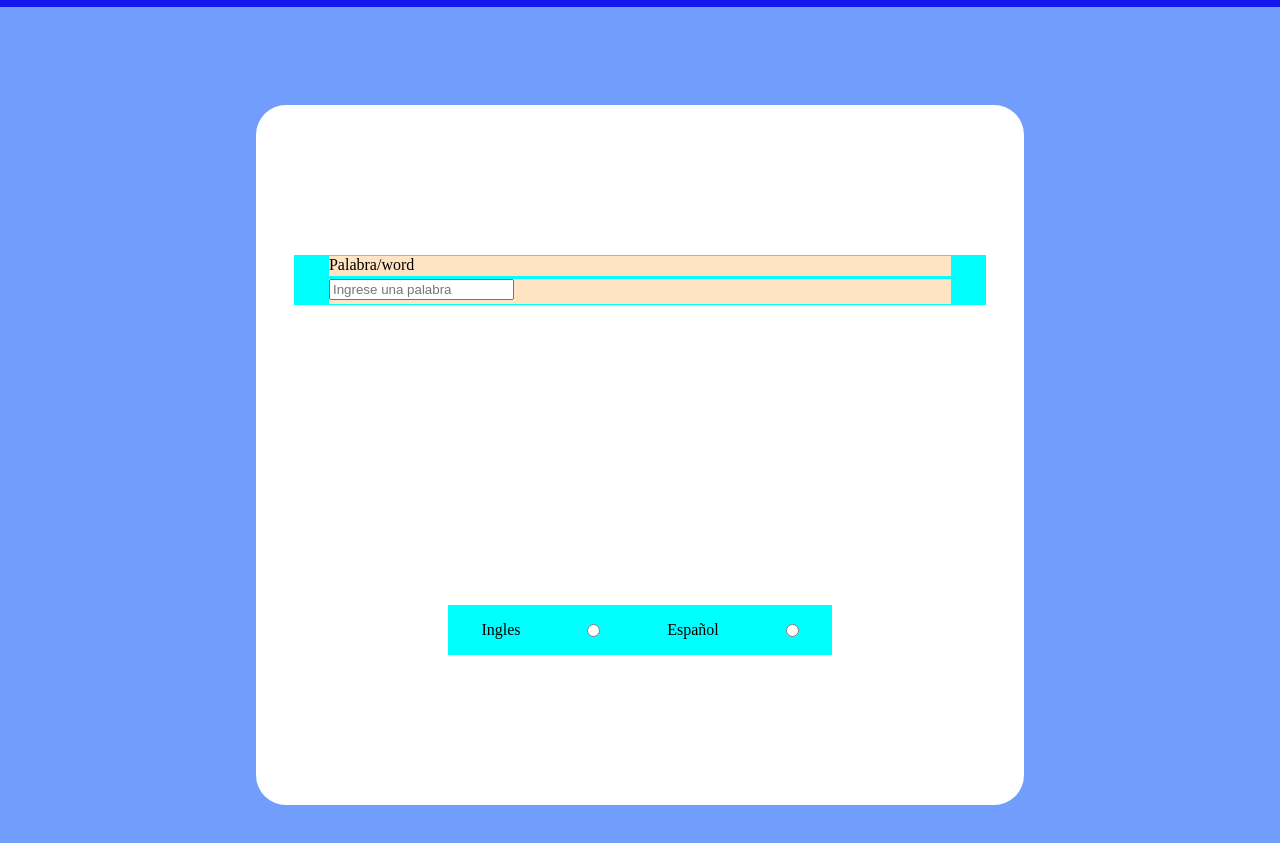
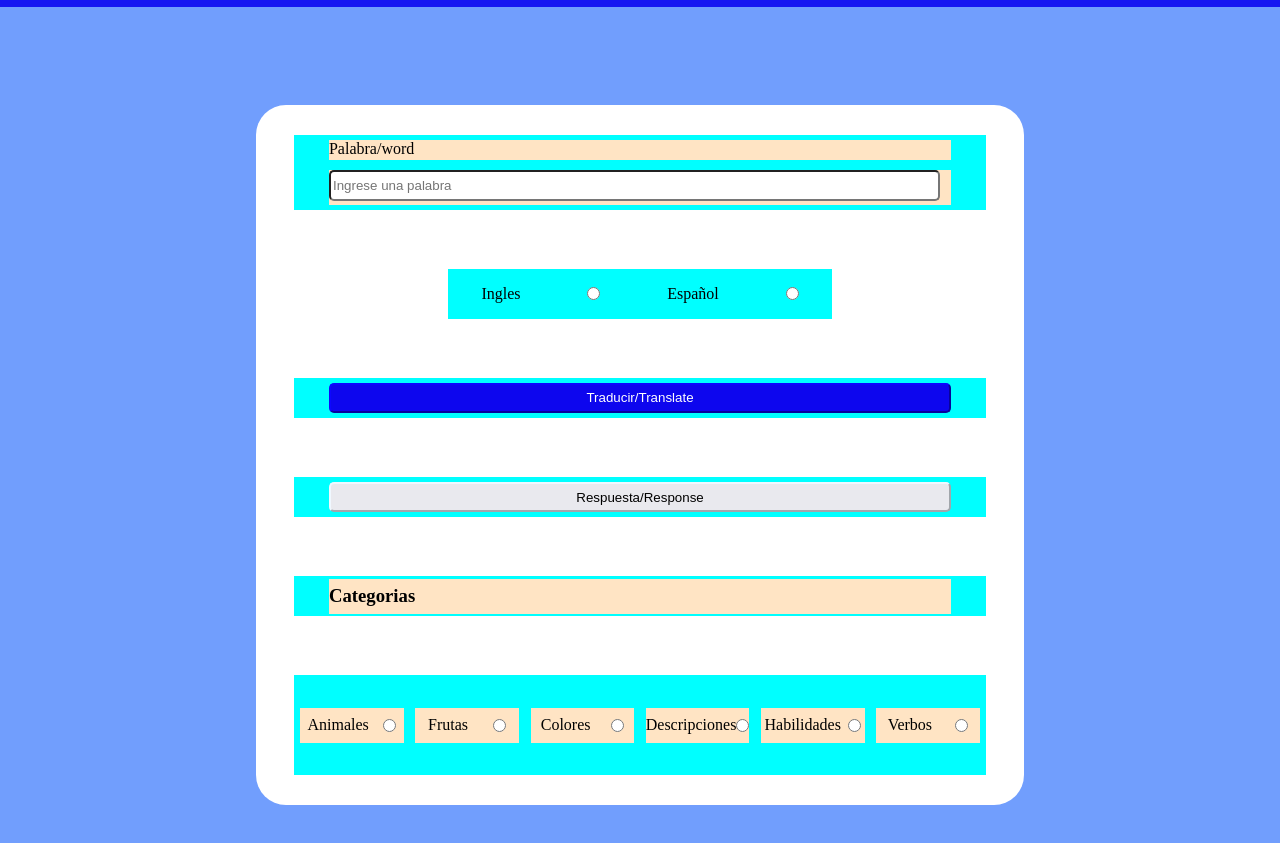
Before and after one commit to ValeriaPache/Dictionary, a plain HTML site: page index.html in a window 1280 px wide. Shown: the part 53-896 px from the top of the page. Drawn offline with Linux system fonts and the light colour scheme; files whose address does not match are found by name.

Commit message:
Cree los botones y la seccion de las categorias

```diff
--- a/Styles/Style.css
+++ b/Styles/Style.css
@@ -43,7 +43,7 @@
 }
 .subContentBoody > .containerSpaceWord{
     width: 90%;
-    height: 50px;
+    height: 75px;
     background-color: aqua;
     display: flex;
     justify-content: center;
@@ -56,10 +56,15 @@
     height: 20px;
     background-color: bisque;
 }
-.containerSpaceWord > .SpaceWord{
+.containerSpaceWord > .spaceWord{
     width: 90%;
+    height: 35px;
+    background-color: bisque;
+}
+.spaceWord > .spaceShart{
+    border-radius: 5px;
+    width: 97%;
     height: 25px;
-    background-color: bisque;
 }
 .subContentBoody > .containerSelectTranslator{
     width: 50%;
@@ -70,3 +75,70 @@
     align-items: center;
     justify-content: space-around;
 }
+.subContentBoody > .containerButtomTranslate{
+    width: 90%;
+    height: 40px;
+    background-color: aqua;
+    display: flex;
+    justify-content: center;
+    align-items: center;
+    justify-content: space-around;
+}
+.containerButtomTranslate > .buttomTranslate{
+    width: 90%;
+    height: 30px;
+    background-color: rgb(13, 6, 238);
+    border-radius: 5px;
+    color: white;
+    border-color: rgb(13, 6, 238);
+    cursor: pointer;
+}
+.subContentBoody > .containerButtomResponse{
+    width: 90%;
+    height: 40px;
+    background-color: aqua;
+    display: flex;
+    justify-content: center;
+    align-items: center;
+    justify-content: space-around;
+}
+.containerButtomResponse > .buttomResponse{
+    width: 90%;
+    height: 30px;
+    background-color: rgb(233, 233, 238);
+    border-radius: 5px;
+    border-color: aliceblue;
+    cursor: pointer;
+}
+.subContentBoody > .containerTittleCategory{
+    width: 90%;
+    height: 40px;
+    background-color: aqua;
+    display: flex;
+    justify-content: center;
+    align-items: center;
+    justify-content: space-around;
+}
+.containerTittleCategory > .tittleCategory{
+    width: 90%;
+    height: 35px;
+    background-color: bisque;
+    display: flex;
+    align-items: center;
+}
+.subContentBoody > .containerSelectCategory{
+    width: 90%;
+    height: 100px;
+    background-color: aqua;
+    display: flex;
+    align-items: center;
+    justify-content: space-around;
+}
+.containerSelectCategory > .category{
+    width: 15%;
+    height: 35px;
+    background-color: bisque;
+    display: flex;
+    justify-content: space-around;
+    align-items: center;
+}
--- a/index.html
+++ b/index.html
@@ -20,7 +20,7 @@
 
                     <p> Palabra/word<p>
                 </div>
-                <div class="SpaceWord">
+                <div class="spaceWord">
                     <input class="spaceShart" type="word" placeholder="Ingrese una palabra">
                 </div>
             </div>
@@ -30,7 +30,41 @@
                 <p>Español</p>
                 <input type="radio" name="" id="">
             </div>
-
+            <div class="containerButtomTranslate">
+                <button class="buttomTranslate">Traducir/Translate</button>
+            </div>
+            <div class="containerButtomResponse">
+                <button class="buttomResponse">Respuesta/Response</button>
+            </div>
+            <div class="containerTittleCategory">
+                <h3 class="tittleCategory">Categorias</h3>
+            </div>
+            <div class="containerSelectCategory">
+                <div class="category">
+                    <p>Animales</p>
+                    <input type="radio" name="" id="">
+                </div>
+                <div class="category">
+                    <p>Frutas</p>
+                    <input type="radio" name="" id="">
+                </div>
+                <div class="category">
+                    <p>Colores</p>
+                    <input type="radio" name="" id="">
+                </div>
+                <div class="category">
+                    <p>Descripciones</p>
+                    <input type="radio" name="" id="">
+                </div>
+                <div class="category">
+                    <p>Habilidades</p>
+                    <input type="radio" name="" id="">
+                </div>
+                <div class="category">
+                    <p>Verbos</p>
+                    <input type="radio" name="" id="">
+                </div>
+            </div>
         </section>
     </main>
 
```
